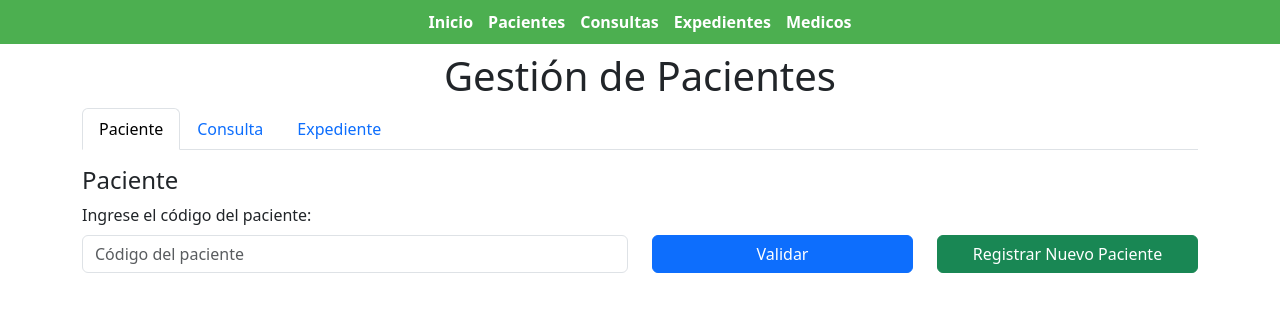
After one commit to eugmerino/veterinaria, a PHP site: template consulta/views/consultaView.php in a window 1280 px wide. The commit adds this page. Shown: the top 312 px of the page. Run offline with PHP 8.4, Linux system fonts and the light colour scheme; the template is opened without the code that fills it, so the values that code supplies are empty.

Commit message:
add consulta-buscar paciente

```diff
--- /dev/null
+++ b/consulta/views/consultaView.php
@@ -0,0 +1,103 @@
+<?php require_once __DIR__ . '/../../home/views/partials/header.php'; ?>
+
+<div class="container">
+
+    <h1 class="m-2 text-center">Gestión de Pacientes</h1>
+
+    <!-- Nav tabs -->
+    <ul class="nav nav-tabs" id="consultaTabs" role="tablist">
+        <li class="nav-item" role="presentation">
+            <a class="nav-link active" id="paciente-tab" data-bs-toggle="tab" href="#paciente" role="tab" aria-controls="paciente" aria-selected="true">Paciente</a>
+        </li>
+        <li class="nav-item" role="presentation">
+            <a class="nav-link" id="consulta-tab" data-bs-toggle="tab" href="#consulta" role="tab" aria-controls="consulta" aria-selected="false">Consulta</a>
+        </li>
+        <li class="nav-item" role="presentation">
+            <a class="nav-link" id="expediente-tab" data-bs-toggle="tab" href="#expediente" role="tab" aria-controls="expediente" aria-selected="false">Expediente</a>
+        </li>
+    </ul>
+
+
+    <!-- Tab content -->
+    <div class="tab-content mt-3" id="consultaTabsContent">
+
+        <!-- paciente -->
+        <div class="tab-pane fade show active" id="paciente" role="tabpanel" aria-labelledby="paciente-tab">
+            <h4>Paciente</h4>
+            <!-- Formulario para buscar pacientes -->
+            <form id="buscarPacienteForm" class="mb-5">
+                <div class="row align-items-end">
+                    <div class="col-md-6">
+                        <label for="codigoPaciente" class="form-label">Ingrese el código del paciente:</label>
+                        <input type="text" id="codigoPaciente" name="codigo" class="form-control" placeholder="Código del paciente" required>
+                    </div>
+                    <div class="col-md-3 text-center">
+                        <button type="button" id="buscarPacienteBtn" class="btn btn-primary w-100">Validar</button>
+                    </div>
+                    <div class="col-md-3 text-center">
+                        <button type="button" id="abrirRegistroModalBtn" class="btn btn-success w-100">Registrar Nuevo Paciente</button>
+                    </div>
+                </div>
+            </form>
+
+            <!-- Contenedor para mostrar la información del paciente -->
+            <div id="pacienteInfo"></div>
+        </div>
+
+        <!-- consulta -->
+        <div class="tab-pane fade" id="consulta" role="tabpanel" aria-labelledby="consulta-tab">
+            <h4>Consulta</h4>
+
+        </div>
+
+        <!-- Código fuente -->
+        <div class="tab-pane fade" id="expediente" role="tabpanel" aria-labelledby="expediente-tab">
+            <h4>Expediente</h4>
+        </div>
+    </div>
+
+    <!-- Modal para registrar nuevo paciente -->
+    <div id="registroModal" class="modal" tabindex="-1">
+        <div class="modal-dialog">
+            <div class="modal-content">
+                <div class="modal-header">
+                    <h5 class="modal-title">Registrar Nuevo Paciente</h5>
+                    <button type="button" class="btn-close" id="cerrarModalBtn" data-bs-dismiss="modal" aria-label="Close"></button>
+                </div>
+                <div class="modal-body">
+                    <form id="registroPacienteForm">
+                        <div class="mb-3">
+                            <label for="registroCodigo" class="form-label">Código:</label>
+                            <input type="text" name="codigo" id="registroCodigo" class="form-control" required>
+                        </div>
+                        <div class="mb-3">
+                            <label for="registroNombrePropietario" class="form-label">Nombre del Propietario:</label>
+                            <input type="text" name="nombre_propietario" id="registroNombrePropietario" class="form-control" required>
+                        </div>
+                        <div class="mb-3">
+                            <label for="registroCorreo" class="form-label">Correo:</label>
+                            <input type="email" name="correo" id="registroCorreo" class="form-control" required>
+                        </div>
+                        <div class="mb-3">
+                            <label for="registroTelefono" class="form-label">Teléfono:</label>
+                            <input type="text" name="telefono" id="registroTelefono" class="form-control" required>
+                        </div>
+                        <div class="mb-3">
+                            <label for="registroNombrePaciente" class="form-label">Nombre del Paciente:</label>
+                            <input type="text" name="nombre_paciente" id="registroNombrePaciente" class="form-control" required>
+                        </div>
+                        <div class="mb-3">
+                            <label for="registroFechaNacimiento" class="form-label">Fecha de Nacimiento:</label>
+                            <input type="date" name="fecha_nacimiento" id="registroFechaNacimiento" class="form-control" required>
+                        </div>
+                        <button type="submit" class="btn btn-primary w-100">Registrar</button>
+                    </form>
+                </div>
+            </div>
+        </div>
+    </div>
+</div>
+
+
+
+<?php require_once __DIR__ . '/../../home/views/partials/footer.php'; ?>
--- a/home/views/partials/footer.php
+++ b/home/views/partials/footer.php
@@ -1,6 +1,4 @@
 </main>
-    <footer>
-        <p>&copy; <?= date('Y'); ?> Veterinaria. Todos los derechos reservados.</p>
-    </footer>
+    <script src="../veterinaria/public/js/script.js"></script>
 </body>
 </html>
--- a/home/views/partials/header.php
+++ b/home/views/partials/header.php
@@ -10,6 +10,7 @@
     <title><?= $title ?? 'Home'; ?></title>
     <link rel="stylesheet" href="/veterinaria/public/css/styles.css">
     <link href="https://cdn.jsdelivr.net/npm/bootstrap@5.3.0/dist/css/bootstrap.min.css" rel="stylesheet">
+    <script src="https://cdn.jsdelivr.net/npm/bootstrap@5.3.0/dist/js/bootstrap.bundle.min.js"></script>
 </head>
 <body>
     <header>
--- /dev/null
+++ b/public/js/script.js
@@ -0,0 +1,70 @@
+document.addEventListener("DOMContentLoaded", () => {
+    const buscarPacienteBtn = document.getElementById("buscarPacienteBtn");
+    const abrirRegistroModalBtn = document.getElementById("abrirRegistroModalBtn");
+    const registroModal = document.getElementById("registroModal");
+    const cerrarModalBtn = document.getElementById("cerrarModalBtn");
+
+    // Buscar paciente
+    buscarPacienteBtn.addEventListener("click", () => {
+        const codigo = document.getElementById("codigoPaciente").value;
+        fetch('veterinaria/buscar-paciente', {
+            method: 'POST',
+            headers: { 'Content-Type': 'application/json' },
+            body: JSON.stringify({ codigo })
+        })
+        .then(response => response.json())
+        .then(data => {
+            const pacienteInfo = document.getElementById("pacienteInfo");
+            if (data.success) {
+                pacienteInfo.innerHTML = `
+                <div class="row">
+                    <div class="col-md-6">
+                        <h4>Información del Paciente</h4>
+                        <p><strong>Código:</strong> ${data.paciente.codigo}</p>
+                        <p><strong>Paciente:</strong> ${data.paciente.nombre_paciente}</p>
+                        <p><strong>Fecha de Nacimiento:</strong> ${data.paciente.fecha_nacimiento}</p>
+                    </div>
+                    <div class="col-md-6">
+                    <h4>Información del Propietario</h4>
+                        <p><strong>Propietario:</strong> ${data.paciente.nombre_propietario}</p>
+                        <p><strong>Correo:</strong> ${data.paciente.correo}</p>
+                        <p><strong>Teléfono:</strong> ${data.paciente.telefono}</p>
+                    </div>
+                </div>
+                `;
+            } else {
+                pacienteInfo.innerHTML = `<p>${data.message}</p>`;
+                abrirRegistroModalBtn.style.display = "block";
+            }
+        });
+    });
+
+    // Abrir modal de registro
+    abrirRegistroModalBtn.addEventListener("click", () => {
+        registroModal.style.display = "block";
+    });
+
+    // Cerrar modal
+    cerrarModalBtn.addEventListener("click", () => {
+        registroModal.style.display = "none";
+    });
+
+    // Registrar paciente
+    const registroForm = document.getElementById("registroPacienteForm");
+    registroForm.addEventListener("submit", (e) => {
+        e.preventDefault();
+        const formData = new FormData(registroForm);
+        fetch('veterinaria/registrar-paciente', {
+            method: 'POST',
+            body: formData
+        })
+        .then(response => response.json())
+        .then(data => {
+            alert(data.message);
+            if (data.success) {
+                registroModal.style.display = "none";
+                registroForm.reset();
+            }
+        });
+    });
+});
```
Also changed, not shown: config/conexion.php (+6 -1 lines), consulta/controllers/consultaController.php (deleted, +0 -32 lines), consulta/controllers/pacienteController.php (added, +45 -0 lines), consulta/models/paciente.php (+20 -2 lines), consulta/views/consulta.php (deleted, +0 -63 lines), public/js/scritp.js (deleted, +0 -48 lines), routes/web.php (+19 -20 lines).
